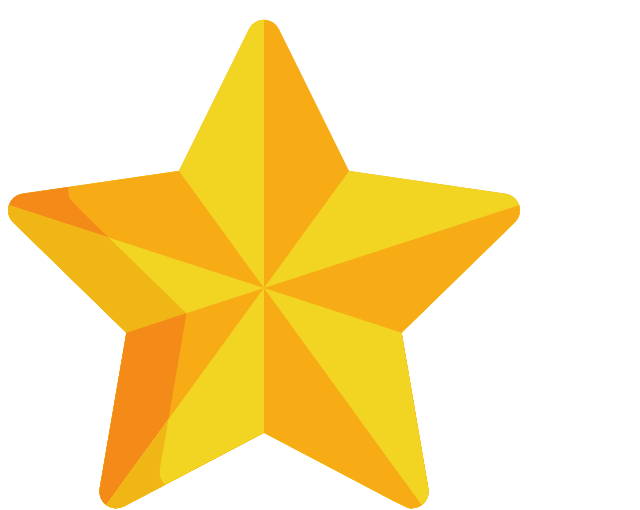
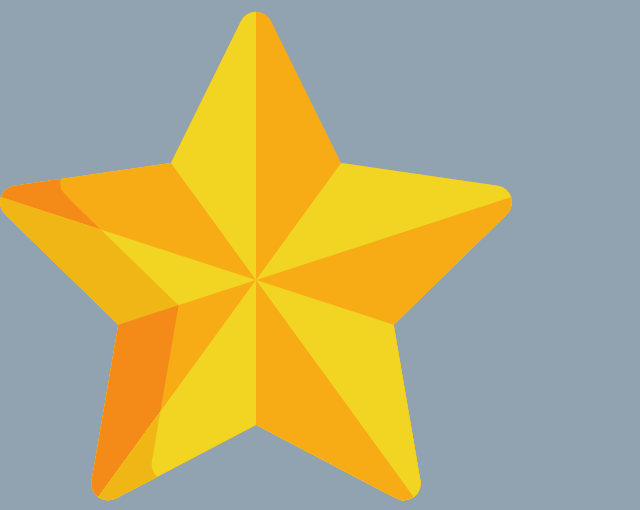
Before and after one commit to sonegaimposto/receba-kart, a plain HTML site: page index.html in a window 1280 px wide. Shown: the top 510 px of the page, without its empty margins (0-640 px from the left). Drawn offline with Linux system fonts and the light colour scheme.

Commit message:
Update index.html

```diff
--- a/index.html
+++ b/index.html
@@ -4,7 +4,7 @@
     <meta charset="UTF-8">
     <meta name="viewport" content="width=device-width, initial-scale=1.0">
     <title>RECEBA KART - Menu</title>
-    <link rel="stylesheet" href="style.css">
+    <link rel="stylesheet" href="setup.css">
 </head>
 <body>
     <header>
```
